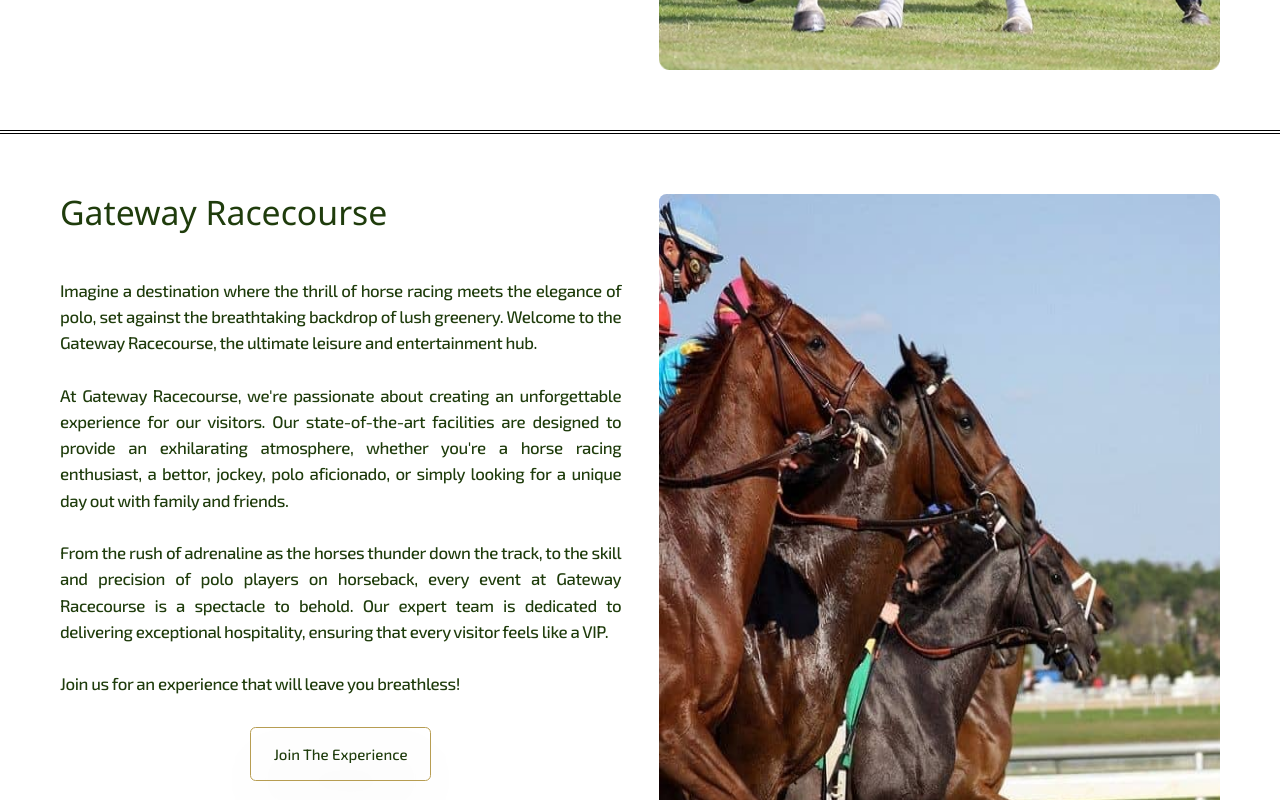
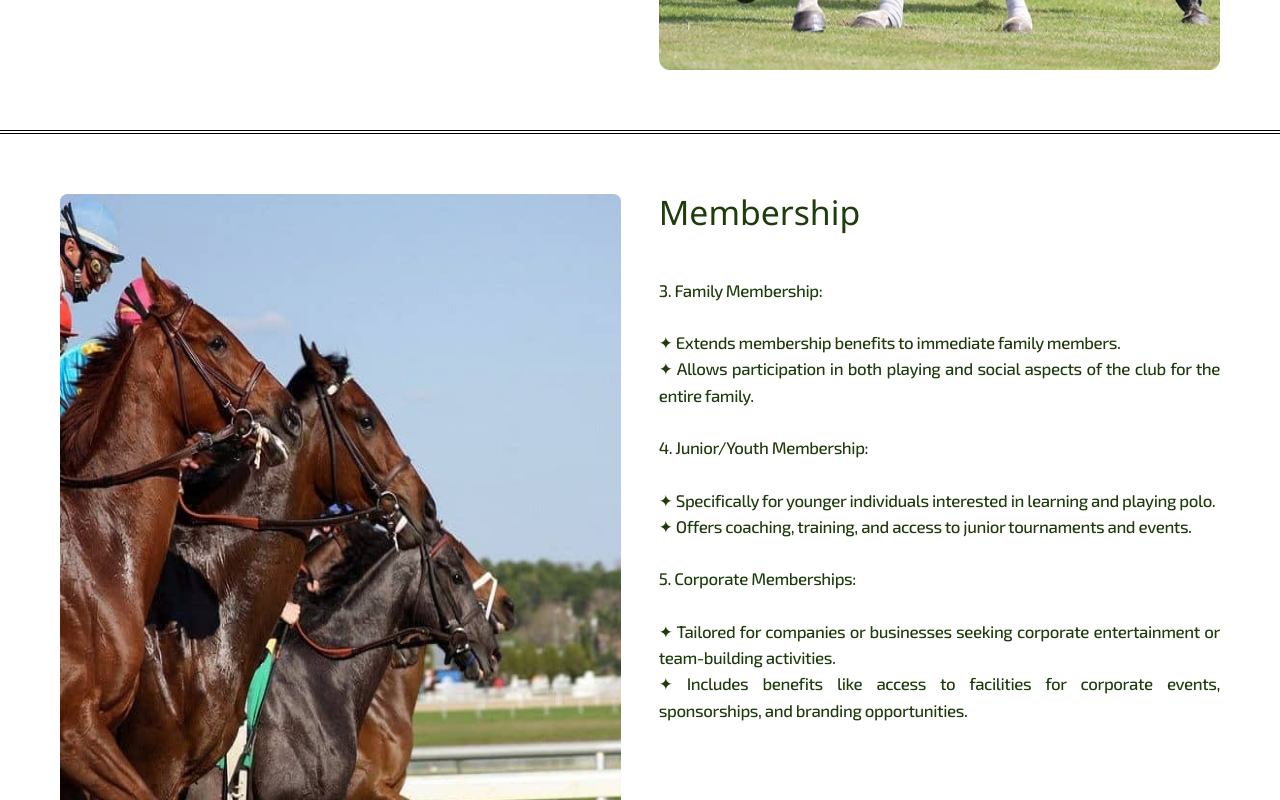
Before and after one commit to RereTooki/Gateway-Polo, a React (Vite) app: page /membership in a window 1280 px wide. Shown: the part 860-1660 px from the top of the page. Built offline with nearby package versions, Linux system fonts and the light colour scheme.

Commit message:
membership update

```diff
--- a/src/components/MemberIntro.tsx
+++ b/src/components/MemberIntro.tsx
@@ -111,6 +111,84 @@ const MemberIntro = () => {
           </picture>
         </div>
       </div>
+      <div className="border-b-4 border-double border-black px-4 tab:px-8 xxl:px-16  py-10 xxl:py-16 flex flex-col lg:flex-row-reverse gap-8 xl:gap-10 items-center justify-centers text-greens ">
+        {" "}
+        <div className="flex flex-col gap-8 lg:gap-6 xl:gap-12 sborder-2 lg:w-1/2 lg:min-h-dvh xl:h-dvh">
+          <div
+            className="sborder-4 font-medium  text-2xl tab:text-4xl lg:text-3xl xl:text-4xl text-center lg:text-start lg:px-0 lg:w-[80%] px-8 pb-8s hidden lg:block"
+            data-aos="fade-right"
+            data-aos-duration="1200"
+          >
+            <h2>Membership</h2>
+          </div>
+          <div
+            className="sborder-4 font-medium  text-2xl tab:text-4xl lg:text-3xl xl:text-4xl text-center lg:text-start lg:px-0 lg:w-[80%] px-8 pb-8s lg:hidden"
+            data-aos="zoom-in"
+            data-aos-duration="1200"
+          >
+            <h2>Membership</h2>
+          </div>
+          <div
+            className="sborder-2 text-justify tab:text-xl lg:text-base xl:text-lg pb-8s underline underline-offset-4 decoration-[0.5px] decoration-greens/80 decoration-dotted lg:no-underline lg:tracking-tight lg:font-medium"
+            data-aos="fade-up"
+            data-aos-duration="1200"
+          >
+            3. Family Membership: <br></br>
+            <br></br> ✦ Extends membership benefits to immediate family members.{" "}
+            <br></br>✦ Allows participation in both playing and social aspects
+            of the club for the entire family.
+            <br></br> <br></br>4. Junior/Youth Membership:<br></br>
+            <br></br>✦ Specifically for younger individuals interested in
+            learning and playing polo.
+            <br></br>✦ Offers coaching, training, and access to junior
+            tournaments and events.
+            <br></br>
+            <br></br>
+            5. Corporate Memberships:<br></br>
+            <br></br> ✦ Tailored for companies or businesses seeking corporate
+            entertainment or team-building activities. <br></br>✦ Includes
+            benefits like access to facilities for corporate events,
+            sponsorships, and branding opportunities.
+          </div>
+          {/* <div
+            className="border-[1px] w-fit self-center p-4 lg:px-6 rounded-md border-[#B79D52] font-medium text-xs lg:text-base drop-shadow-2xl selection:text-white selection:bg-black/80 transition ease-in-out duration-500 delay-10 cursor-pointer hover:scale-[1.02] text-greens lg:relative bottom-4"
+            data-aos="fade-up"
+            data-aos-duration="1200"
+          >
+            Join The Experience
+          </div>{" "} */}
+        </div>
+        <div
+          className="sborder-4 w-full max-h-[80vh] lg:max-h-none lg:w-1/2 lg:min-h-dvh xl:h-dvh hidden lg:block"
+          data-aos="fade-left"
+          data-aos-duration="1200"
+        >
+          {" "}
+          <picture className="">
+            <source className="" media="(max-width: 750px)" srcSet={aboutUs1} />
+            <img
+              src={race2}
+              alt=""
+              className="h-full  w-full max-h-[80vh] lg:max-h-none lg:min-h-dvh xl:h-dvh object-contain lg:object-fill transition ease-in-out duration-500 delay-10 cursor-pointer hover:scale-[1.02] rounded-lg"
+            />
+          </picture>
+        </div>
+        <div
+          className="sborder-4 w-full max-h-[80vh] lg:max-h-none lg:w-1/2 lg:min-h-dvh xl:h-dvh lg:hidden"
+          data-aos="fade-up"
+          data-aos-duration="1200"
+        >
+          {" "}
+          <picture className="">
+            <source className="" media="(max-width: 750px)" srcSet={race1} />
+            <img
+              src={race2}
+              alt=""
+              className="h-full  w-full max-h-[80vh] lg:max-h-none lg:min-h-dvh xl:h-dvh object-contain lg:object-fill transition ease-in-out duration-500 delay-10 cursor-pointer hover:scale-[1.02] rounded-lg"
+            />
+          </picture>
+        </div>
+      </div>
       <div className="border-b-4 border-double border-black px-4 tab:px-8 xxl:px-16  py-10 xxl:py-16 flex flex-col lg:flex-row gap-8 xl:gap-10 items-center justify-centers text-greens ">
         {" "}
         <div className="flex flex-col gap-8 lg:gap-6 xl:gap-12 sborder-2 lg:w-1/2 lg:min-h-dvh xl:h-dvh">
@@ -119,47 +197,44 @@ const MemberIntro = () => {
             data-aos="fade-right"
             data-aos-duration="1200"
           >
-            <h2>Gateway Racecourse</h2>
+            <h2>Membership</h2>
           </div>
           <div
             className="sborder-4 font-medium  text-2xl tab:text-4xl lg:text-3xl xl:text-4xl text-center lg:text-start lg:px-0 lg:w-[80%] px-8 pb-8s lg:hidden"
             data-aos="zoom-in"
             data-aos-duration="1200"
           >
-            <h2>Gateway Racecourse</h2>
+            <h2>Membership</h2>
           </div>
           <div
             className="sborder-2 text-justify tab:text-xl lg:text-base xl:text-lg pb-8s underline underline-offset-4 decoration-[0.5px] decoration-greens/80 decoration-dotted lg:no-underline lg:tracking-tight lg:font-medium"
             data-aos="fade-up"
             data-aos-duration="1200"
           >
-            Imagine a destination where the thrill of horse racing meets the
-            elegance of polo, set against the breathtaking backdrop of lush
-            greenery. Welcome to the Gateway Racecourse, the ultimate leisure
-            and entertainment hub.<br></br>
+            6. Seasonal or Trial Memberships:
             <br></br>
-            At Gateway Racecourse, we're passionate about creating an
-            unforgettable experience for our visitors. Our state-of-the-art
-            facilities are designed to provide an exhilarating atmosphere,
-            whether you're a horse racing enthusiast, a bettor, jockey, polo
-            aficionado, or simply looking for a unique day out with family and
-            friends.<br></br>
+            <br></br> ✦ • Short-term memberships that allow individuals to
+            experience the club for a limited period before committing to a full
+            membership. <br></br>✦ Often used as introductory packages to
+            attract new members.
+            <br></br> <br></br>7. Patrons/Sponsors Membership:
             <br></br>
-            From the rush of adrenaline as the horses thunder down the track, to
-            the skill and precision of polo players on horseback, every event at
-            Gateway Racecourse is a spectacle to behold. Our expert team is
-            dedicated to delivering exceptional hospitality, ensuring that every
-            visitor feels like a VIP.<br></br>
+            <br></br>✦ For individuals or entities interested in supporting the
+            club financially.
+            <br></br>✦ Involves higher-tier memberships with additional
+            benefits, such as exclusive events, recognition, and special
+            privileges.
             <br></br>
-            Join us for an experience that will leave you breathless!
+            <br></br>
+            NOTE: MEMBERSHIP REGISTRATION PLATFORM OPENING SOON!
           </div>
-          <div
+          {/* <div
             className="border-[1px] w-fit self-center p-4 lg:px-6 rounded-md border-[#B79D52] font-medium text-xs lg:text-base drop-shadow-2xl selection:text-white selection:bg-black/80 transition ease-in-out duration-500 delay-10 cursor-pointer hover:scale-[1.02] text-greens lg:relative bottom-4"
             data-aos="fade-up"
             data-aos-duration="1200"
           >
             Join The Experience
-          </div>{" "}
+          </div>{" "} */}
         </div>
         <div
           className="sborder-4 w-full max-h-[80vh] lg:max-h-none lg:w-1/2 lg:min-h-dvh xl:h-dvh hidden lg:block"
--- a/src/components/Membership.tsx
+++ b/src/components/Membership.tsx
@@ -30,9 +30,7 @@ const Membership = () => {
         <div className=" select-none h-full">
           <MemberIntro />{" "}
         </div>
-        <div className=" select-none h-full">
-          <Training />{" "}
-        </div>
+
         <div className=" select-none h-full">
           <MeetTheTeam />
         </div>
```
